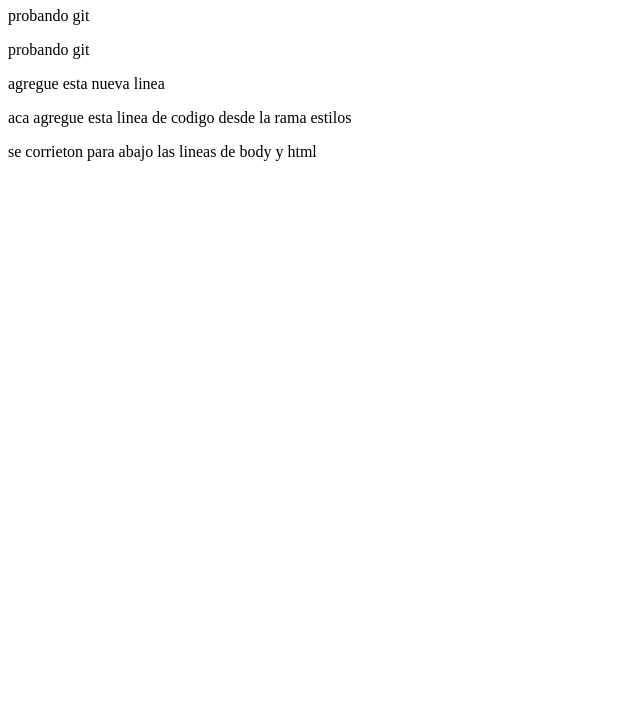
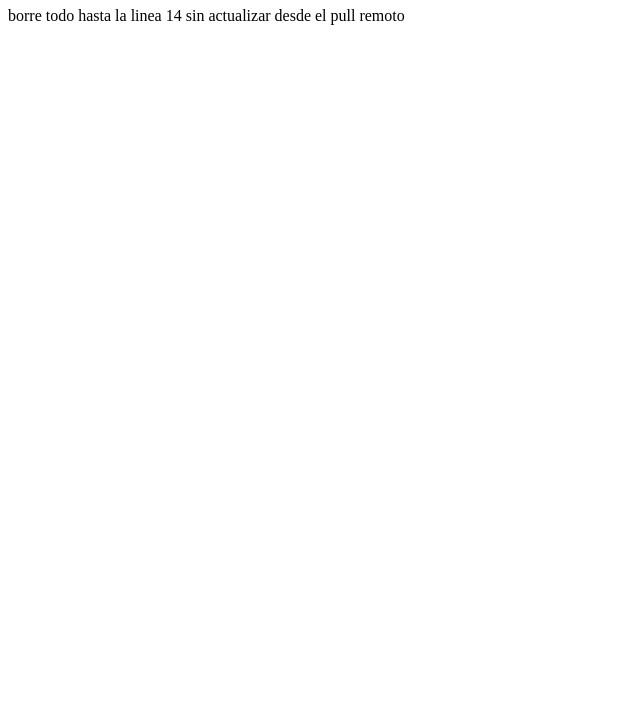
Before and after one commit to joha-c/cursogit, a plain HTML site: page index.html in a window 1280 px wide. Shown: the part 73-800 px from the top of the page, without its empty margins (0-640 px from the left). Drawn offline with Linux system fonts and the light colour scheme.

Commit message:
modifique el index sin bajar desde github

```diff
--- a/index.html
+++ b/index.html
@@ -7,10 +7,6 @@
 </head>
 <body>
     <h1>cambie esta linea</h1>
-    <p>probando git</p>
-    <p>probando git</p>
-    <p>agregue esta nueva linea</p>
-    <p>aca agregue esta linea de codigo desde la rama estilos</p>
-    <p>se corrieton para abajo las lineas de body y html</p>
+    <p>borre todo hasta la linea 14 sin actualizar desde el pull remoto</p>
 </body>
 </html>
```
